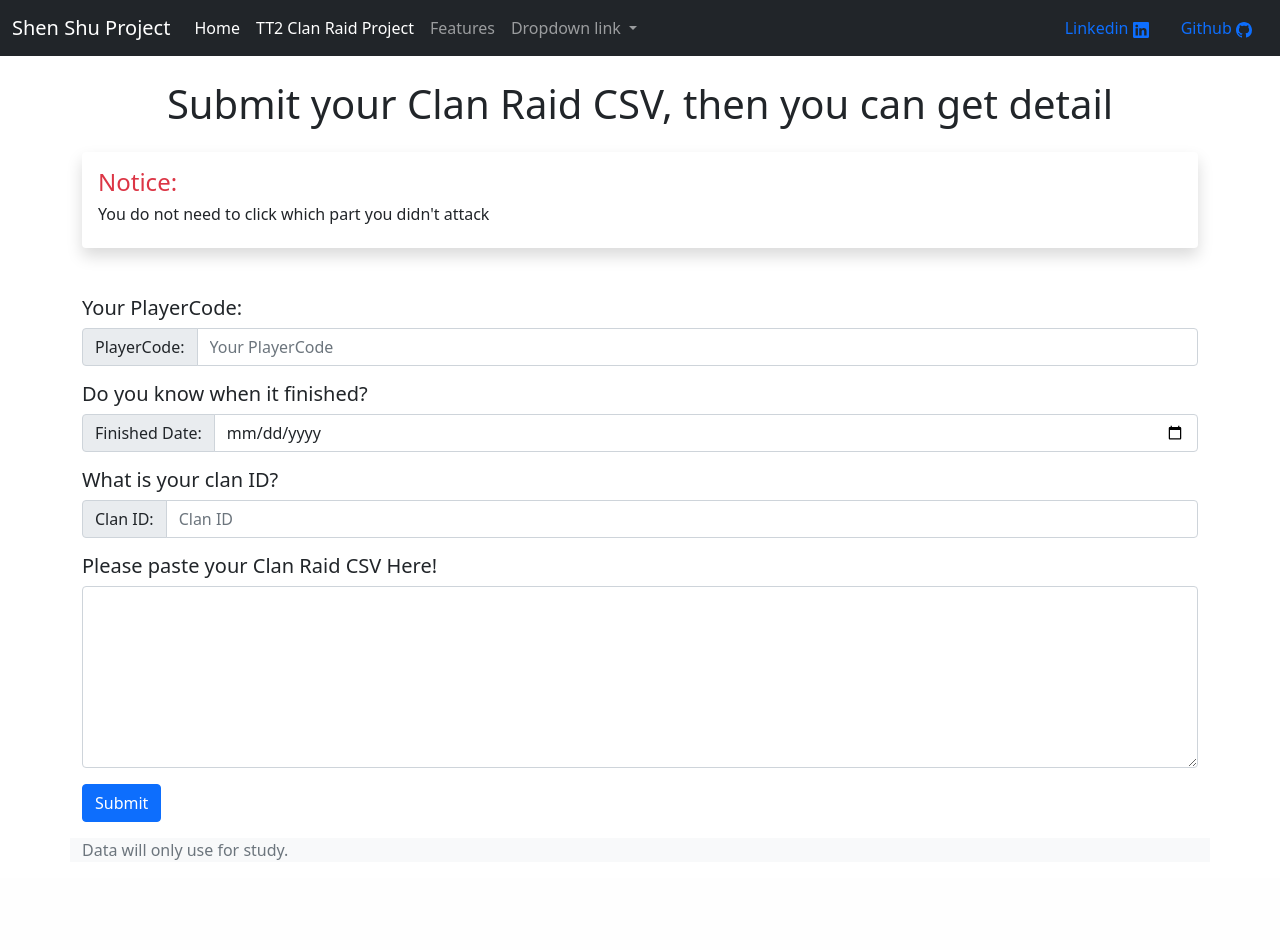
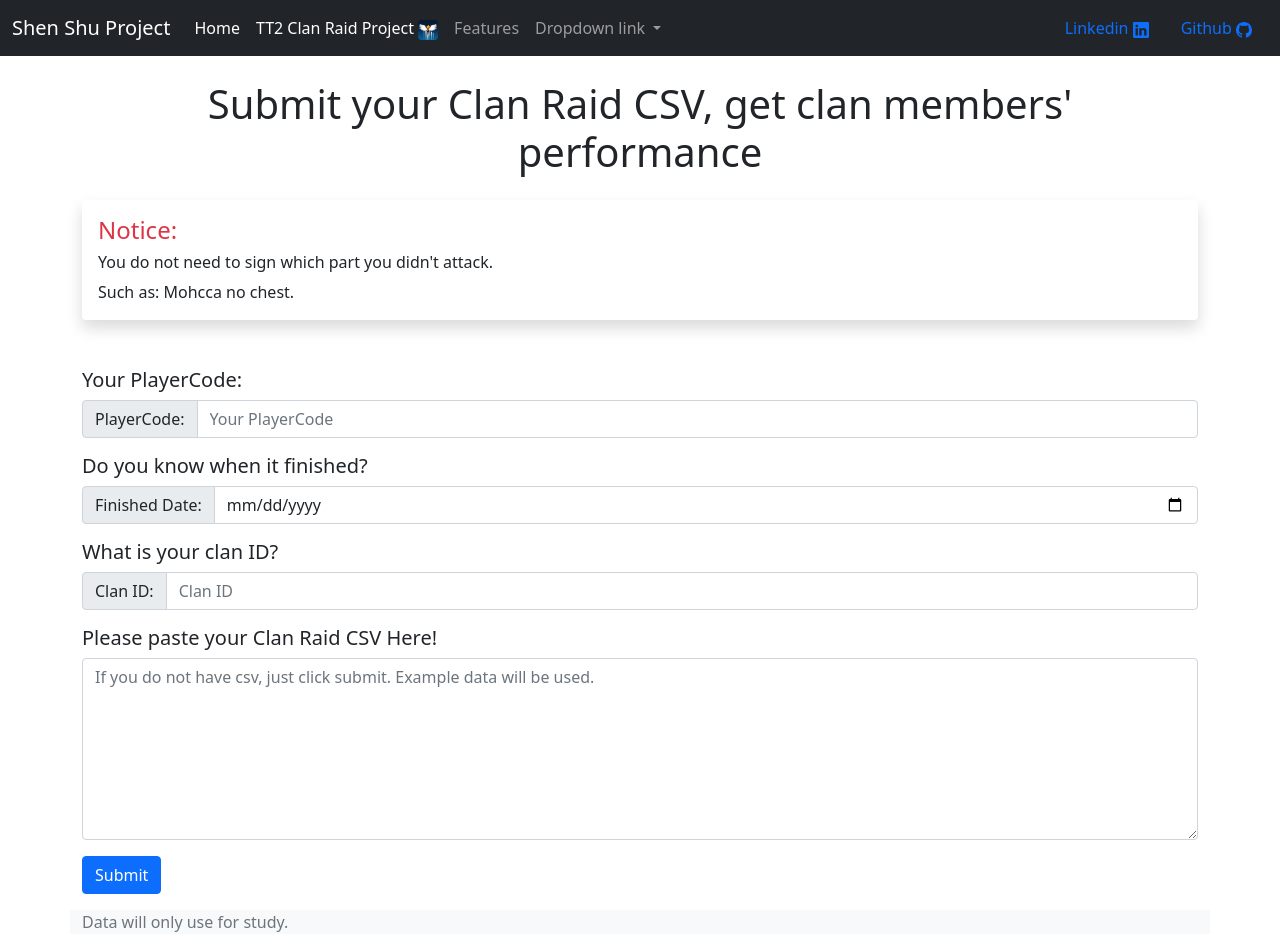
Before and after one commit to ShenShu2016/TT2-Clan-Raid, a Flask app: page /tt2/csv-submit in a window 1280 px wide. Before the commit the page ends 860 px from the top, so only its background shows below. Run offline with Flask 2, Linux system fonts and the light colour scheme.

Commit message:
sample data added

```diff
--- a/application.py
+++ b/application.py
@@ -168,8 +168,13 @@ def tt2_csv_submit():
 
         data = StringIO(csvInput)
         df1 = pd.read_csv(data, header=0, names=header_list)
+        try:
+            if df1[0].shape[1]!=12:
+                df1=pd.read_csv(r"sample_csv\\20210507.csv",header=0, names=header_list)
+        except:
+            df1 = pd.read_csv(r"sample_csv\\20210507.csv",header = 0, names = header_list)
+
         each_csv_instances = []
-
 
         def add_new_CSV_instance(df):
             CSV_T_new_instance = CSV(
--- a/templates/base.html
+++ b/templates/base.html
@@ -10,7 +10,7 @@
 
 <nav class="navbar  navbar-expand-lg navbar-dark bg-dark">
   <div class="container-fluid">
-    <a class="navbar-brand" href="http://127.0.0.1:5000/">
+    <a class="navbar-brand" href="http://shushengacademy.com/">
         Shen Shu Project
     </a>
     <button class="navbar-toggler" type="button" data-bs-toggle="collapse" data-bs-target="#navbarNavDropdown" aria-controls="navbarNavDropdown" aria-expanded="false" aria-label="Toggle navigation">
@@ -19,10 +19,10 @@
     <div class="collapse navbar-collapse" id="navbarNavDropdown">
       <ul class="navbar-nav">
         <li class="nav-item">
-          <a class="nav-link active" aria-current="page" href="http://127.0.0.1:5000/">Home</a>
+          <a class="nav-link active" aria-current="page" href="http://shushengacademy.com/">Home</a>
         </li>
           <li class="nav-item">
-          <a class="nav-link active" href="http://127.0.0.1:5000/tt2/csv-submit">TT2 Clan Raid Project</a>
+          <a class="nav-link active" href="http://shushengacademy.com/tt2/csv-submit">TT2 Clan Raid Project <img src="{{url_for('static', filename='/img/taptitans2.png')}} "height="20" width="20"  alt="taptitans2.png"></a>
         </li>
         <li class="nav-item">
           <a class="nav-link" href="#">Features</a>
--- a/templates/tt2-csv-submit.html
+++ b/templates/tt2-csv-submit.html
@@ -5,13 +5,12 @@
 {% block body %}
     <div class="container " >
         <div class="mt-4 mb-4">
-            <h1 style="text-align:center">Submit your Clan Raid CSV, then you can get detail</h1>
+            <h1 style="text-align:center">Submit your Clan Raid CSV, get clan members' performance</h1>
         </div>
-
         <div class="mt-4 mb-4  shadow p-3 mb-5 bg-white rounded">
             <h4 class="text-danger">Notice:</h4>
-            <h6>You do not need to click which part you didn't attack</h6>
-
+            <h6>You do not need to sign which part you didn't attack.</h6>
+            <h8>Such as: Mohcca no chest.</h8>
         </div>
             <form method="POST" >
                                 <h5>Your PlayerCode:</h5>
@@ -40,7 +39,7 @@
 
         <div class="mb-3">
 
-            <textarea class="form-control"  name= "csvInput" rows="7"></textarea>
+            <textarea class="form-control"  name= "csvInput" placeholder="If you do not have csv, just click submit. Example data will be used." rows="7"></textarea>
         </div>
 
         <input class="btn btn-primary" type="submit" value="Submit">
```
Also changed, not shown: templates/index.html (+10 -4 lines), static/img/mylogo-w.png (added), static/img/taptitans2.png (added).
